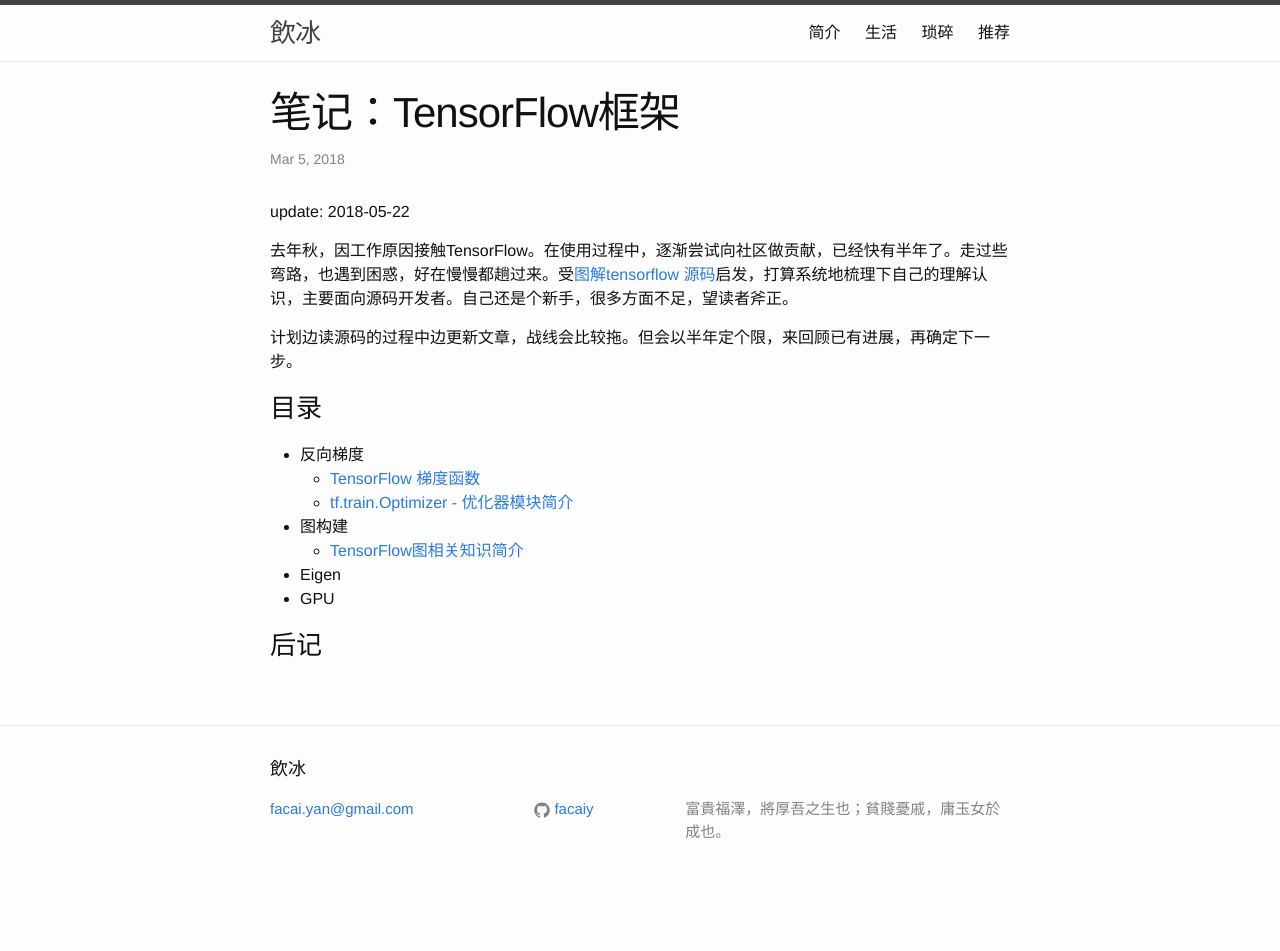
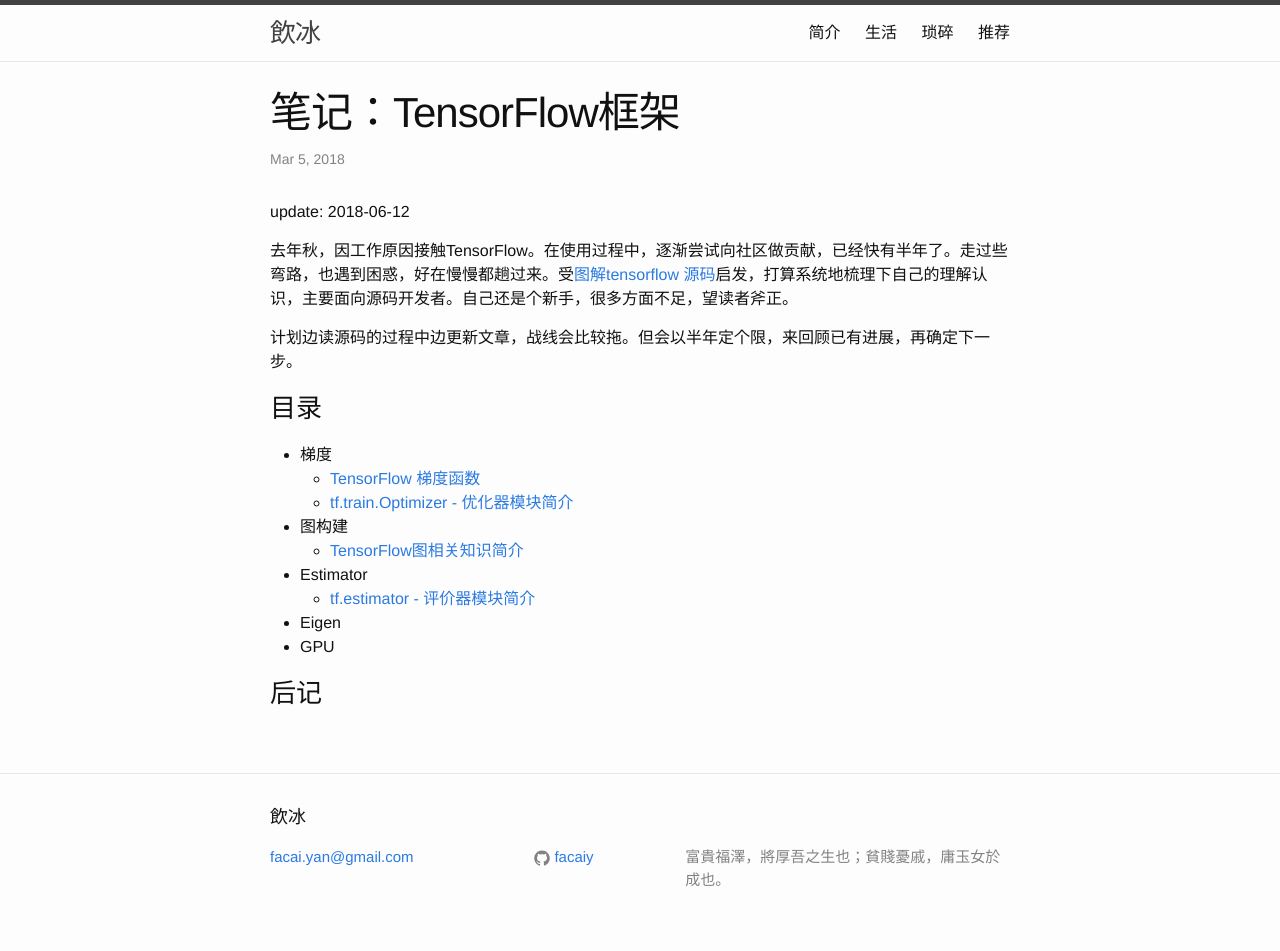
Before and after one commit to facaiy/facaiy.github.io, a Jekyll site: the page built from _posts/2018-03-05-tensorflow-learning.md, in a window 1280 px wide. Built offline with Jekyll 4.4.1, drawn with Linux system fonts in a browser that asks for light colours; comment, search, counter and statistics services are not loaded; before the commit the page ends 903 px from its top, so only the background shows below that.

Commit message:
tf: 增加estimator笔记

```diff
--- a/_posts/2018-03-05-tensorflow-learning.md
+++ b/_posts/2018-03-05-tensorflow-learning.md
@@ -4,10 +4,10 @@
 description: ""
 category: tech
 tags: []
-modify: 2018-05-22 10:34:49
+modify: 2018-06-12 11:44:29
 ---
 
-update: 2018-05-22
+update: 2018-06-12
 
 
 去年秋，因工作原因接触TensorFlow。在使用过程中，逐渐尝试向社区做贡献，已经快有半年了。走过些弯路，也遇到困惑，好在慢慢都趟过来。受[图解tensorflow 源码](https://github.com/yao62995/tensorflow)启发，打算系统地梳理下自己的理解认识，主要面向源码开发者。自己还是个新手，很多方面不足，望读者斧正。
@@ -17,11 +17,13 @@
 
 ### 目录
 
-+ 反向梯度
++ 梯度
   - [TensorFlow 梯度函数](http://nbviewer.jupyter.org/github/facaiy/book_notes/blob/master/tensorflow_code/gradient/op_gradient_calculation.ipynb)
   - [tf.train.Optimizer - 优化器模块简介](http://nbviewer.jupyter.org/github/facaiy/book_notes/blob/master/tensorflow_code/optimizer/note.ipynb)
 + 图构建
   - [TensorFlow图相关知识简介](http://nbviewer.jupyter.org/github/facaiy/book_notes/blob/master/tensorflow_code/graph/intro.ipynb)
++ Estimator
+  - [tf.estimator - 评价器模块简介](http://nbviewer.jupyter.org/github/facaiy/book_notes/blob/master/tensorflow_code/estimator/note.ipynb)
 + Eigen
 + GPU
 
```
